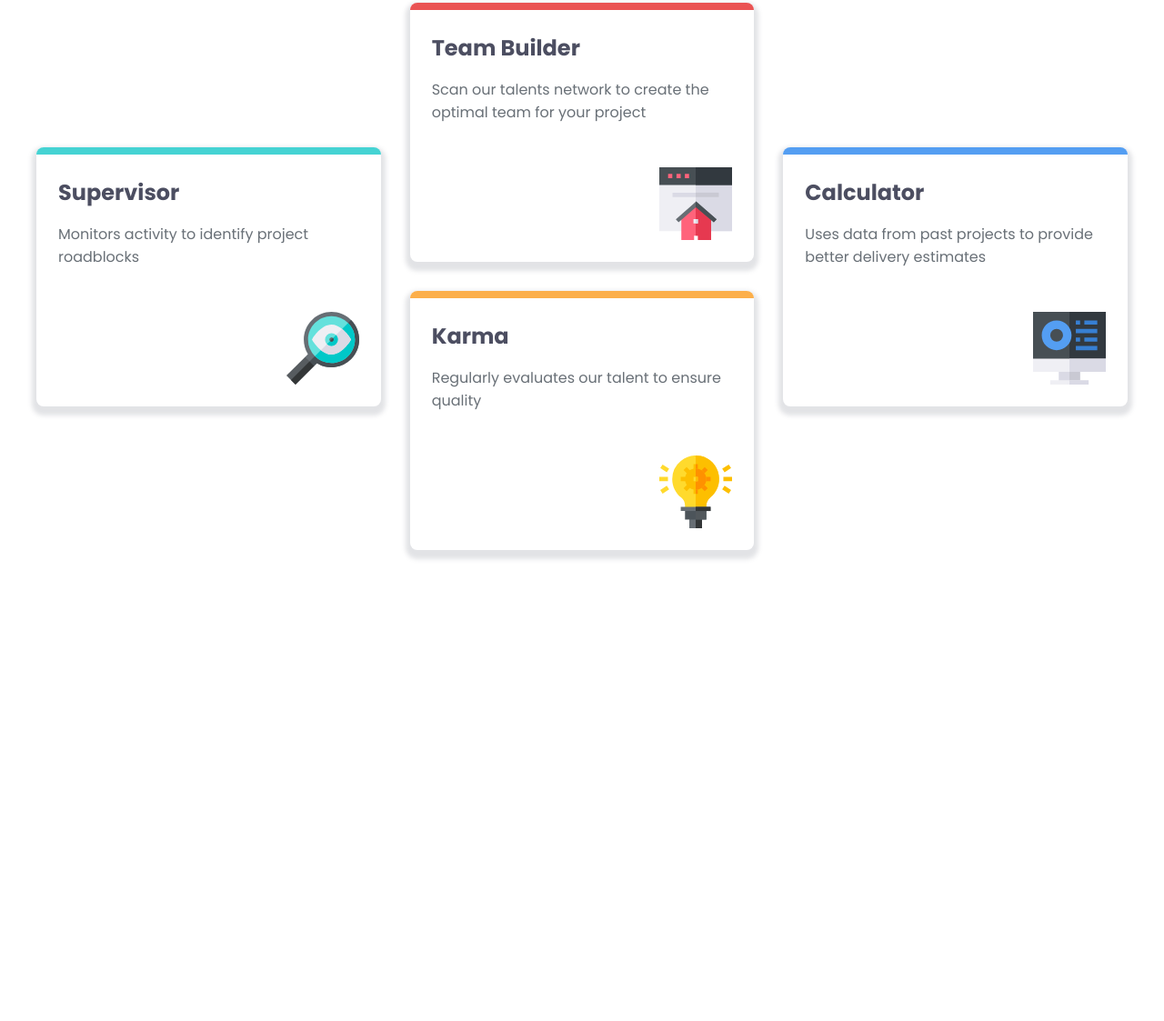
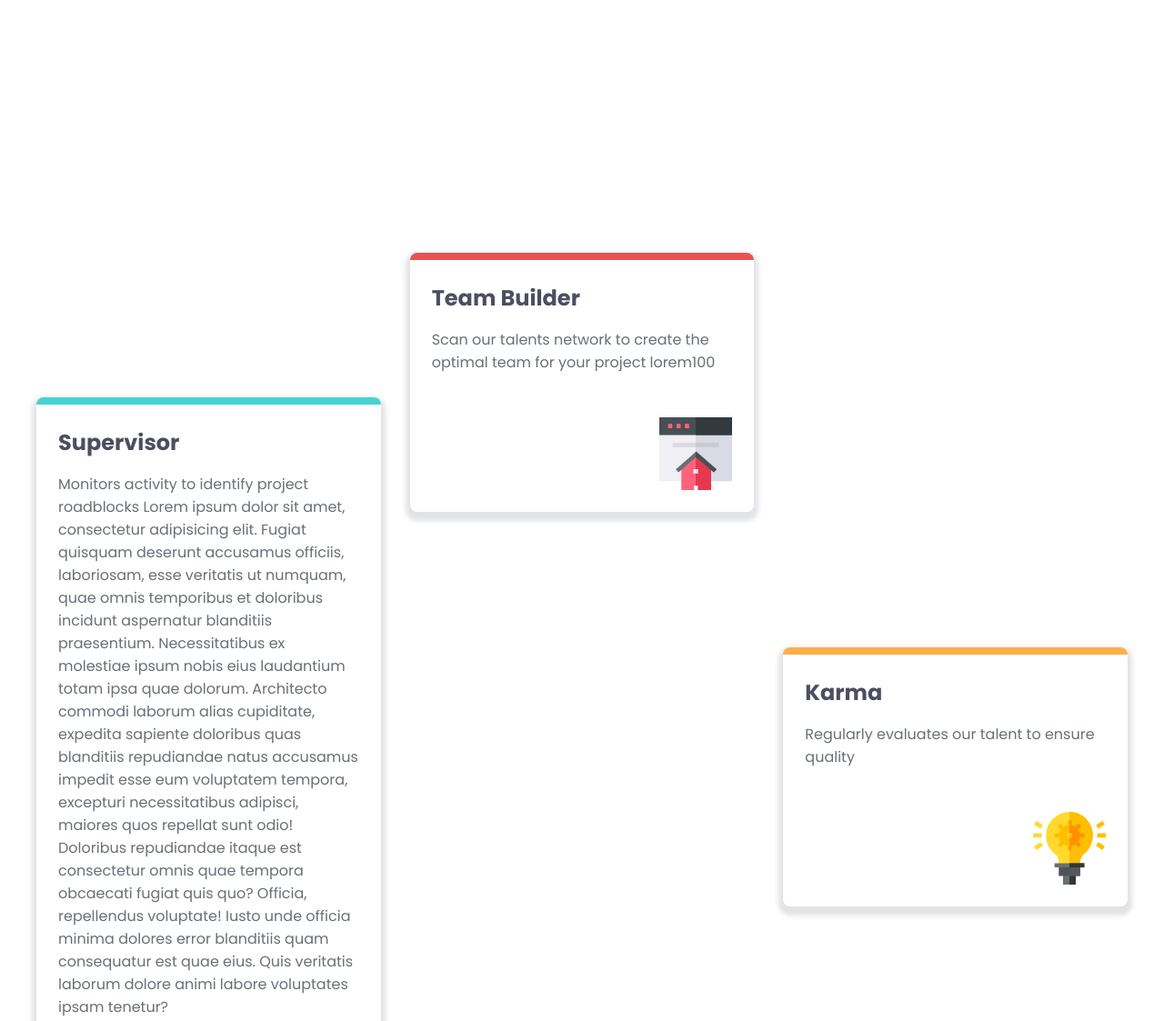
Before and after one commit to thelonglqd/fm_responsive_2, a plain HTML site: page index.html in a window 1280 px wide. Shown: the part 433-1556 px from the top of the page at 91% size. Before the commit the page ends 1118 px from the top, so only its background shows below. Drawn offline with Linux system fonts and the light colour scheme.

Commit message:
change to use grid-template-areas

```diff
--- a/index.html
+++ b/index.html
@@ -23,45 +23,55 @@
         ensure that your project is
         successful</p>
     </header>
-
+    <section>
       <ul class="card__container">
         <li class="card__item card__item--supervisor">
           <article class="card__content">
             <h2 class="card__title">Supervisor</h2>
-          <p class="card__description">Monitors activity to identify project roadblocks</p>
-          <figure class="card__image">
+            <p class="card__description">Monitors activity to identify project roadblocks Lorem ipsum dolor sit amet,
+              consectetur adipisicing elit. Fugiat quisquam deserunt accusamus officiis, laboriosam, esse veritatis ut
+              numquam, quae omnis temporibus et doloribus incidunt aspernatur blanditiis praesentium. Necessitatibus ex
+              molestiae ipsum nobis eius laudantium totam ipsa quae dolorum. Architecto commodi laborum alias
+              cupiditate, expedita sapiente doloribus quas blanditiis repudiandae natus accusamus impedit esse eum
+              voluptatem tempora, excepturi necessitatibus adipisci, maiores quos repellat sunt odio! Doloribus
+              repudiandae itaque est consectetur omnis quae tempora obcaecati fugiat quis quo? Officia, repellendus
+              voluptate! Iusto unde officia minima dolores error blanditiis quam consequatur est quae eius. Quis
+              veritatis laborum dolore animi labore voluptates ipsam tenetur?</p>
+            <div class="card__image">
               <img src="images/icon-supervisor.svg" alt="">
-          </figure>
+            </div>
           </article>
         </li>
         <li class="card__item card__item--team-builder">
           <article class="card__content">
             <h2 class="card__title">Team Builder</h2>
-          <p class="card__description">Scan our talents network to create the optimal team for your project</p>
-          <figure class="card__image">
+            <p class="card__description">Scan our talents network to create the optimal team for your project lorem100
+            </p>
+            <div class="card__image">
               <img src="images/icon-team-builder.svg" alt="">
-          </figure>
+            </div>
           </article>
         </li>
         <li class="card__item card__item--karma">
           <article class="card__content">
             <h2 class="card__title">Karma</h2>
             <p class="card__description">Regularly evaluates our talent to ensure quality</p>
-          <figure class="card__image">
+            <div class="card__image">
               <img src="images/icon-karma.svg" alt="">
-          </figure>
+            </div>
           </article>
         </li>
         <li class="card__item card__item--calculator">
           <article class="card__content">
             <h2 class="card__title">Calculator</h2>
             <p class="card__description">Uses data from past projects to provide better delivery estimates</p>
-          <figure class="card__image">
+            <div class="card__image">
               <img src="images/icon-calculator.svg" alt="">
-          </figure>
+            </div>
           </article>
         </li>
       </ul>
+    </section>
   </main>
 </body>
 
--- a/styles.css
+++ b/styles.css
@@ -58,8 +58,9 @@ main {
 .card__container {
   list-style-type: none;
   display: grid;
+  grid-auto-rows: 1fr;
 
-  gap: 1rem;
+  gap: 1.875rem;
 
   max-width: 62.5em;
   margin: 3rem auto;
@@ -98,7 +99,7 @@ main {
 
 .card__image {
   margin-block-start: 3rem;
-  width: clamp(3.5em, 25%, 80px);
+  width: clamp(3.5em, 25%, 5em);
   margin-left: auto;
 }
 
@@ -112,25 +113,29 @@ main {
 @media (min-width: 56.25em) {
   .card__container {
     grid-template-columns: repeat(3, 1fr);
+    grid-template-areas:
+      '.           team-builder      .'
+      'supervisor team-builder karma'
+      'supervisor calculator   karma'
+      '.           calculator        .';
     max-width: 1200px;
     gap: 2rem;
+    align-items: center;
   }
 
   .card__item--supervisor {
-    grid-row: 2 / 4;
+    grid-area: supervisor;
   }
 
   .card__item--team-builder {
-    grid-row: 1 / 3;
+    grid-area: team-builder;
   }
 
   .card__item--karma {
-    grid-column-start: 2;
-    grid-row: 3 / 5;
+    grid-area: karma;
   }
 
   .card__item--calculator {
-    grid-column-start: 3;
-    grid-row: 2 / 4;
+    grid-area: calculator;
   }
 }
```
Lines whose indentation alone changed are shown as unchanged.
